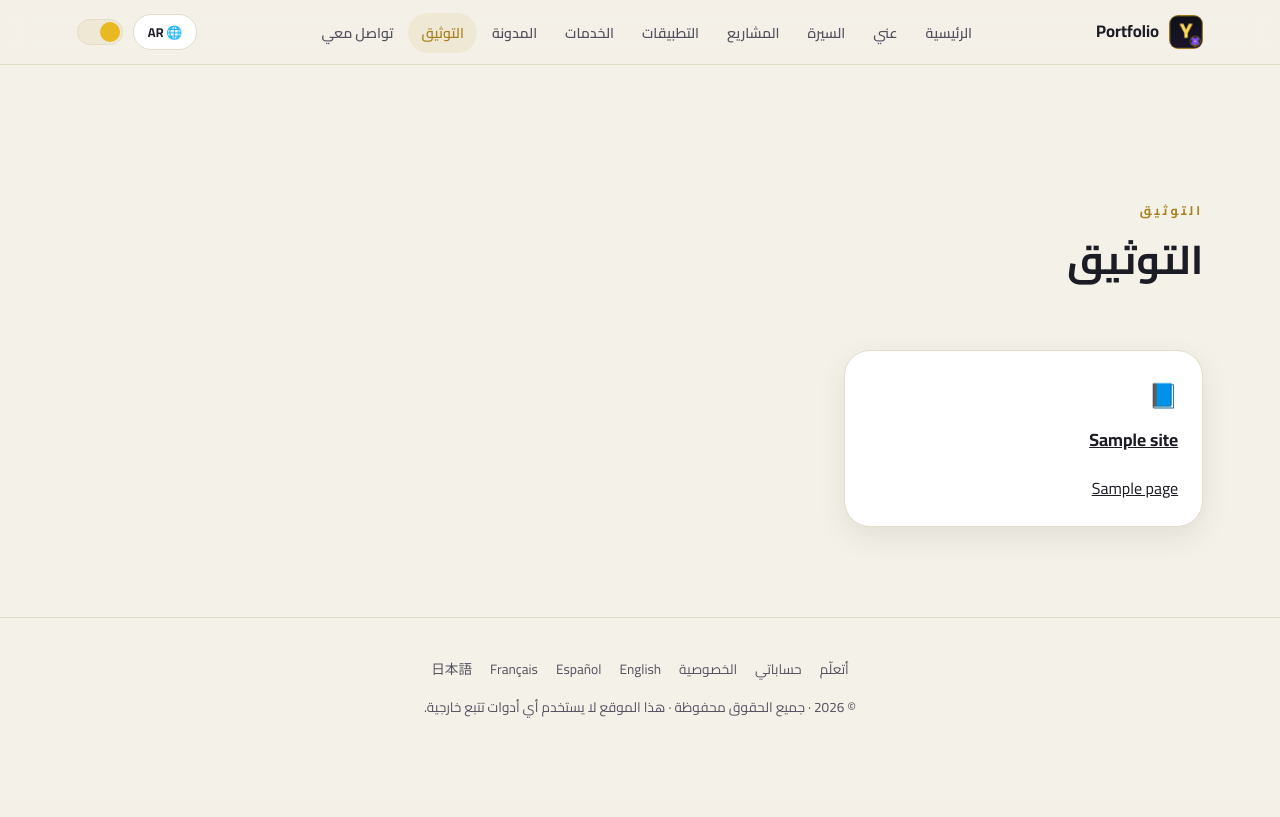
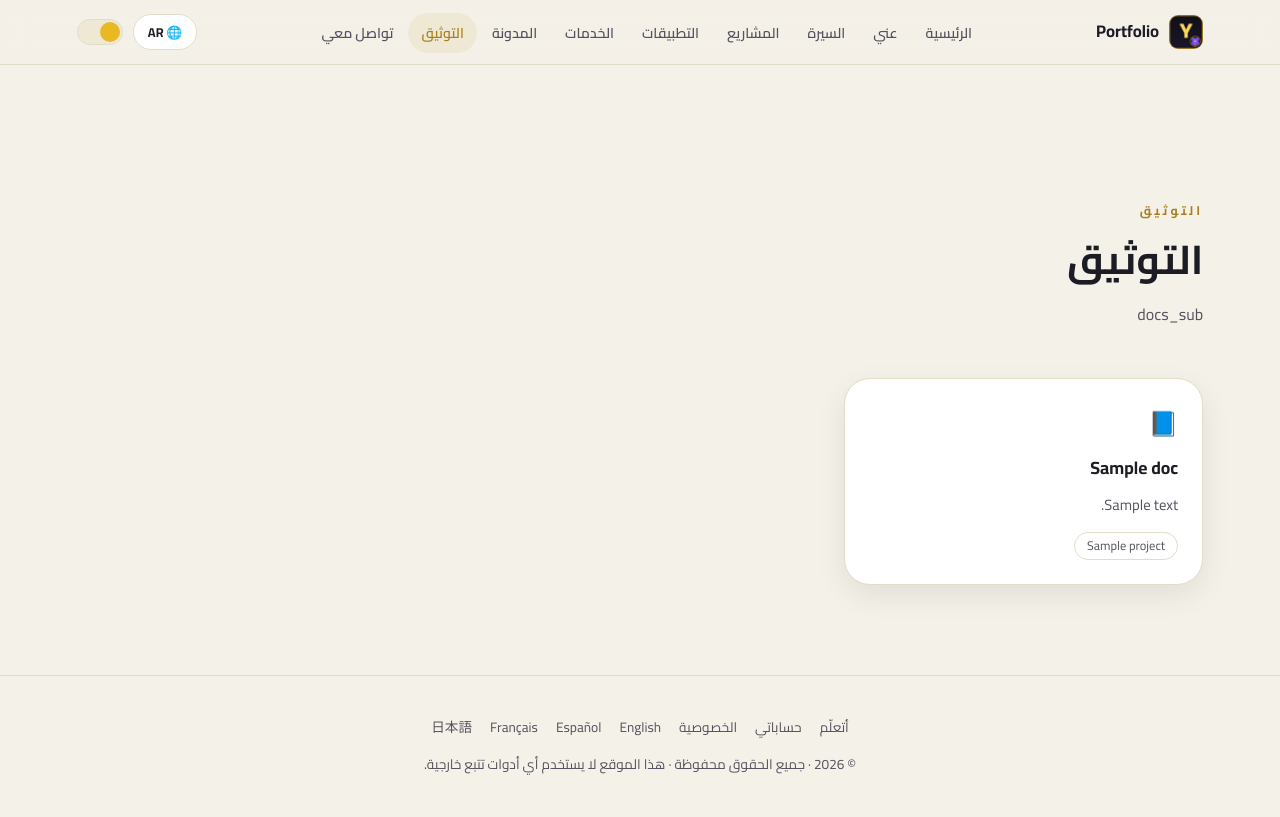
Before and after one commit to yswef/yousuf-portfolio-hub, a PHP site: page /ar/docs in a window 1280 px wide. Before the commit the page ends 718 px from the top, so only its background shows below. Run offline with PHP 8.4, Linux system fonts and the light colour scheme; tables that the repository leaves empty or names only in its code hold one stand-in row (values such as "Sample post"); some libraries are stand-ins or nearby versions.

Commit message:
refactor(docs): docs page now lists app and project docs only

```diff
--- a/app/pages/docs.php
+++ b/app/pages/docs.php
@@ -1,28 +1,24 @@
 <?php
-require_once ROOT . '/core/sites.php';
-$admin = is_admin_viewer();
-$sites = table_exists('sites') ? rows('SELECT * FROM sites ORDER BY id DESC') : [];
-page_start(['title' => t('nav_docs')]);
-page_head(t('nav_docs'), t('nav_docs'), '');
+$docs = table_exists('docs') ? rows('SELECT * FROM docs WHERE hidden=0 ORDER BY sort_order, id DESC') : [];
+$projects = $docs && table_exists('projects') ? array_column(rows('SELECT slug, name, title_i18n FROM projects'), null, 'slug') : [];
+$apps = $docs && table_exists('apps') ? array_column(rows('SELECT slug, name FROM apps'), null, 'slug') : [];
+page_start(['title' => t('nav_docs'), 'desc' => t('docs_sub')]);
+page_head(t('nav_docs'), t('nav_docs'), t('docs_sub'));
 ?>
 <section><div class="container">
-<?php if (!$sites): ?><p class="muted">—</p><?php endif; ?>
+<?php if (!$docs): ?><p class="projects-empty">—</p><?php else: ?>
 <div class="grid">
-<?php foreach ($sites as $s):
-    $pages = rows('SELECT * FROM site_pages WHERE site_id=? ORDER BY sort, id', [$s['id']]);
-    $siteLocked = !(int)$s['is_public']; ?>
-  <div class="card reveal">
-    <div class="icon"><?= $siteLocked && !$admin ? '🔒' : '📘' ?></div>
-    <h3><a href="<?= e(url('s/' . $s['slug'] . '/')) ?>"><?= e($s['title']) ?></a> <?= $siteLocked ? '<span class="chip">🔒</span>' : '' ?></h3>
-    <?php if (count($pages) > 1 || ($pages && $pages[0]['title'] !== $s['title'])): ?>
-    <ul style="list-style:none;padding:0;margin:10px 0 0;display:grid;gap:6px">
-      <?php foreach ($pages as $p): $lk = $siteLocked || (int)$p['locked']; ?>
-      <li><a href="<?= e(url('s/' . $s['slug'] . '/' . $p['file'])) ?>"><?= $lk ? '🔒 ' : '' ?><?= e($p['title']) ?></a></li>
-      <?php endforeach; ?>
-    </ul>
-    <?php endif; ?>
-  </div>
+<?php foreach ($docs as $d):
+    $label = '';
+    if (!empty($d['project_slug']) && isset($projects[$d['project_slug']])) $label = tr($projects[$d['project_slug']], 'title', 'name');
+    elseif (!empty($d['app_slug']) && isset($apps[$d['app_slug']])) $label = $apps[$d['app_slug']]['name']; ?>
+  <a class="card tilt reveal" href="<?= lurl('docs/' . $d['slug']) ?>" data-search="<?= e(mb_strtolower($d['title'] . ' ' . $d['summary'] . ' ' . $label)) ?>">
+    <div class="icon">📘</div><h3><?= e($d['title']) ?></h3>
+    <?php if (trim((string)$d['summary']) !== ''): ?><p><?= e(mb_substr((string)$d['summary'], 0, 160)) ?></p><?php endif; ?>
+    <?php if ($label !== ''): ?><div class="meta"><span class="chip"><?= e($label) ?></span></div><?php endif; ?>
+  </a>
 <?php endforeach; ?>
 </div>
+<?php endif; ?>
 </div></section>
 <?php page_end(); ?>
```
